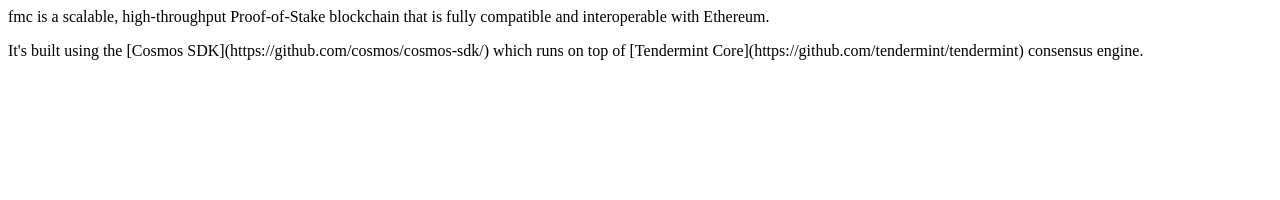
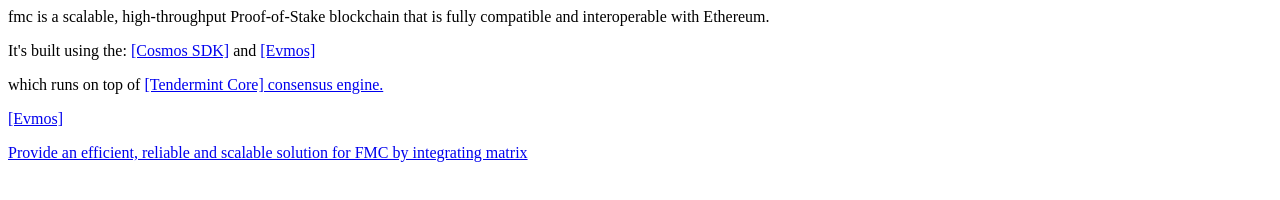
Before and after one commit to freemasonryc/web, a plain HTML site: page index.html in a window 1280 px wide. Drawn offline with Linux system fonts and the light colour scheme.

Commit message:
Update index.html

```diff
--- a/index.html
+++ b/index.html
@@ -1,6 +1,11 @@
 <html>
 <body>
 <p>fmc is a scalable, high-throughput Proof-of-Stake blockchain that is fully compatible and interoperable with Ethereum. </p>
-<p>It's built using the [Cosmos SDK](https://github.com/cosmos/cosmos-sdk/) which runs on top of [Tendermint Core](https://github.com/tendermint/tendermint) consensus engine.</p>
+<p>It's built using the: <a href="https://github.com/cosmos/cosmos-sdk/">[Cosmos SDK]</a> and
+<a href="https://github.com/evmos/evmos">[Evmos]</a>
+</p>
+<p>which runs on top of <a href="https://github.com/tendermint/tendermint">[Tendermint Core] consensus engine.</p>
+<p>[Evmos]</p>
+<p>Provide an efficient, reliable and scalable solution for FMC by integrating matrix</p>
 </body>
 </html>
```
